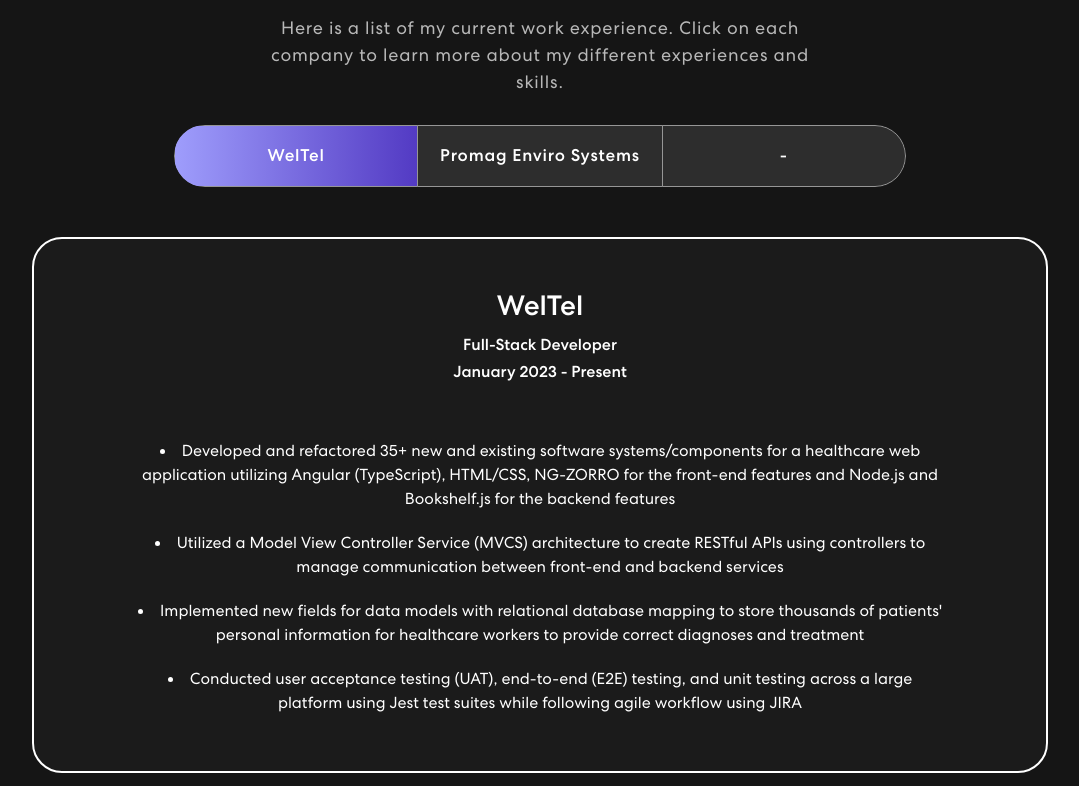
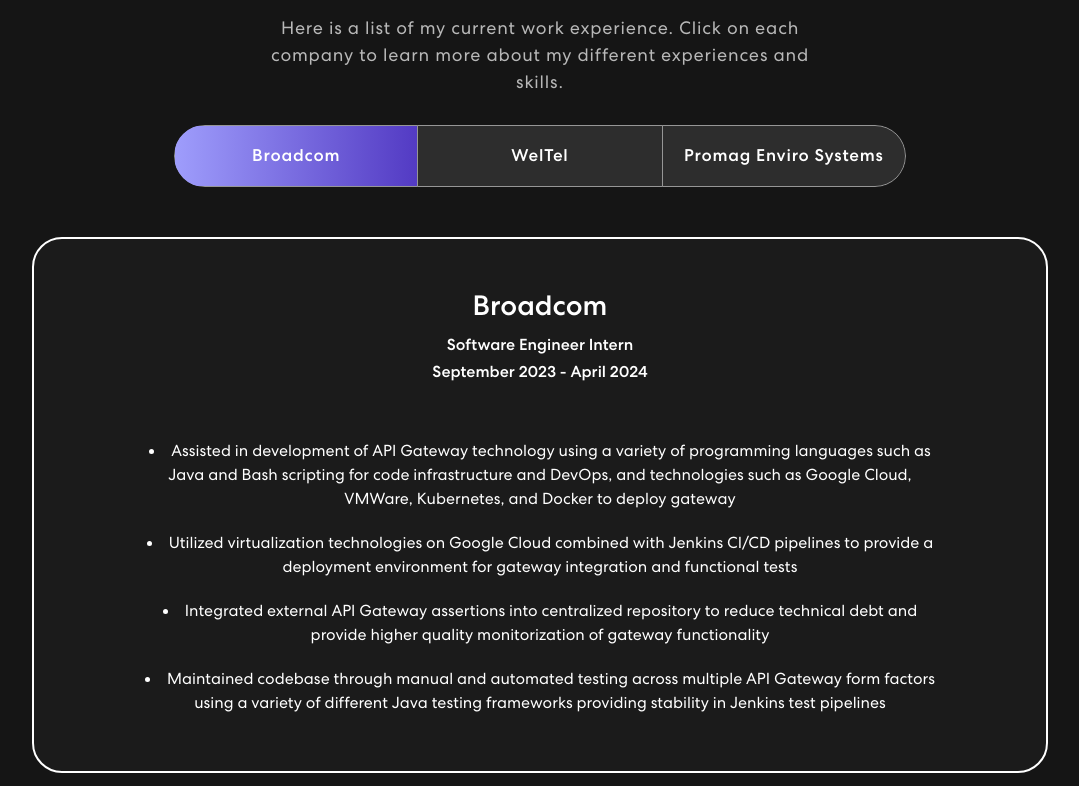
Before and after one commit to trevdang/trevdang.github.io, a React (Create React App) app: page / in a window 1280 px wide. Shown: the part 974-1760 px from the top of the page, without its empty margins (100-1179 px from the left). Built offline with nearby package versions, Linux system fonts and the light colour scheme.

Commit message:
Update resume and update skills and projects sections

```diff
--- a/src/components/Banner.js
+++ b/src/components/Banner.js
@@ -2,7 +2,7 @@
 import headerImg from "../assets/img/overlay.png";
 import { Clipboard } from "react-bootstrap-icons";
 import Typewriter from "typewriter-effect";
-import Resume from "../assets/Trevor_Dang_-_SW7.pdf";
+import Resume from "../assets/Trevor_Dang_-_SW13.pdf";
 
 export const Banner = () => {
   return (
--- a/src/components/Experience.js
+++ b/src/components/Experience.js
@@ -15,25 +15,54 @@
               <Tab.Container id="experience-tabs" defaultActiveKey="first">
                 <Nav variant="pills">
                   <Nav.Item>
-                    <Nav.Link eventKey="first">WelTel</Nav.Link>
+                    <Nav.Link eventKey="first">Broadcom</Nav.Link>
                   </Nav.Item>
                   <Nav.Item>
-                    <Nav.Link eventKey="second">Promag Enviro Systems</Nav.Link>
+                    <Nav.Link eventKey="second">WelTel</Nav.Link>
                   </Nav.Item>
                   <Nav.Item>
-                    <Nav.Link eventKey="third" disabled="true">
-                      -
-                    </Nav.Link>
+                    <Nav.Link eventKey="third">Promag Enviro Systems</Nav.Link>
                   </Nav.Item>
                 </Nav>
                 <div className="tab-description-divider" />
                 <span>
                   <Tab.Content>
                     <Tab.Pane eventKey="first">
+                      <h3>Broadcom</h3>
+                      <h6>Software Engineer Intern</h6>
+                      <h6 className="experience-header-spacing">
+                        September 2023 - April 2024
+                      </h6>
+                      <ul className="list">
+                        <li>
+                          Assisted in development of API Gateway technology using a
+                          variety of programming languages such as Java and Bash scripting
+                          for code infrastructure and DevOps, and technologies such as Google
+                          Cloud, VMWare, Kubernetes, and Docker to deploy gateway
+                        </li>
+                        <li>
+                          Utilized virtualization technologies on Google Cloud
+                          combined with Jenkins CI/CD pipelines to provide a deployment
+                          environment for gateway integration and functional tests
+                        </li>
+                        <li>
+                          Integrated external API Gateway assertions into centralized
+                          repository to reduce technical debt and provide higher quality
+                          monitorization of gateway functionality
+                        </li>
+                        <li>
+                          Maintained codebase through manual and automated testing across
+                          multiple API Gateway form factors using a variety of different
+                          Java testing frameworks providing stability in Jenkins
+                          test pipelines
+                        </li>
+                      </ul>
+                    </Tab.Pane>
+                    <Tab.Pane eventKey="second">
                       <h3>WelTel</h3>
                       <h6>Full-Stack Developer</h6>
                       <h6 className="experience-header-spacing">
-                        January 2023 - Present
+                        January 2023 - August 2023
                       </h6>
                       <ul className="list">
                         <li>
@@ -63,7 +92,7 @@
                         </li>
                       </ul>
                     </Tab.Pane>
-                    <Tab.Pane eventKey="second">
+                    <Tab.Pane eventKey="third">
                       <h3>Promag Enviro Systems</h3>
                       <h6>Software Developer</h6>
                       <h6 className="experience-header-spacing">
@@ -96,9 +125,6 @@
                         </li>
                       </ul>
                     </Tab.Pane>
-                    <Tab.Pane eventKey="third">
-                      <p>-</p>
-                    </Tab.Pane>
                   </Tab.Content>
                 </span>
               </Tab.Container>
--- a/src/components/NavBar.js
+++ b/src/components/NavBar.js
@@ -3,7 +3,7 @@
 import logo2 from "../assets/img/logo-2.png";
 import navIcon1 from "../assets/img/nav-icon1.svg";
 import { Clipboard, Github } from "react-bootstrap-icons";
-import Resume from "../assets/Trevor_Dang_-_SW7.pdf";
+import Resume from "../assets/Trevor_Dang_-_SW13.pdf";
 
 export const NavBar = () => {
   const [activeLink, setActiveLink] = useState("home");
--- a/src/components/Projects.js
+++ b/src/components/Projects.js
@@ -1,5 +1,6 @@
 import { Col, Container, Row } from "react-bootstrap";
 import { ProjectCard } from "./ProjectCard";
+import projImg5 from "../assets/img/studyai.png";
 import projImg4 from "../assets/img/chat_app.png";
 import projImg3 from "../assets/img/entertainment_robot.png";
 import projImg2 from "../assets/img/proj-img-2.png";
@@ -7,6 +8,13 @@
 
 export const Projects = () => {
   const projects = [
+    {
+      url: "https://github.com/trevdang/study-ai",
+      title: "Study AI",
+      description:
+        "Created a studying app to help students with attention deffiencies in class. Built for StormHacks 2023",
+      imgUrl: projImg5,
+    },
     {
       url: "https://github.com/trevdang/chat-app",
       title: "Chat App",
--- a/src/components/Skills.js
+++ b/src/components/Skills.js
@@ -11,6 +11,8 @@
 import GitLogo from "../assets/img/git.png";
 import AngularLogo from "../assets/img/angular.png";
 import TypeScriptLogo from "../assets/img/typescript.png";
+
+// https://github.com/marwin1991/profile-technology-icons?tab=readme-ov-file#%EF%B8%8F-cc
 
 export const Skills = () => {
   return (
@@ -79,6 +81,42 @@
                     <p>Git</p>
                   </Col>
                 </Row>
+                <Row>
+                  <Col>
+                    <img src="https://user-images.githubusercontent.com/25181517/183896132-54262f2e-6d98-41e3-8888-e40ab5a17326.png" alt="AWSLogo" />
+                    <p>AWS</p>
+                  </Col>
+                  <Col>
+                    <img src="https://user-images.githubusercontent.com/25181517/183911547-990692bc-8411-4878-99a0-43506cdb69cf.png" alt="GoogleCloudLogo" />
+                    <p>Google Cloud</p>
+                  </Col>
+                  <Col>
+                    <img src="https://user-images.githubusercontent.com/25181517/117207330-263ba280-adf4-11eb-9b97-0ac5b40bc3be.png" alt="DockerLogo" />
+                    <p>Docker</p>
+                  </Col>
+                  <Col>
+                    <img src="https://user-images.githubusercontent.com/25181517/179090274-733373ef-3b59-4f28-9ecb-244bea700932.png" alt="JenkinsLogo" />
+                    <p>Jenkins</p>
+                  </Col>
+                </Row>
+                <Row>
+                  <Col>
+                    <img src="https://user-images.githubusercontent.com/25181517/182534006-037f08b5-8e7b-4e5f-96b6-5d2a5558fa85.png" alt="KubernetesLogo" />
+                    <p>Kubernetes</p>
+                  </Col>
+                  <Col>
+                    <img src="https://user-images.githubusercontent.com/25181517/117208736-bdedc080-adf5-11eb-912f-61c7d43705f6.png" alt="OracleLogo" />
+                    <p>Oracle</p>
+                  </Col>
+                  <Col>
+                    <img src="https://user-images.githubusercontent.com/25181517/183896128-ec99105a-ec1a-4d85-b08b-1aa1620b2046.png" alt="MySQLLogo" />
+                    <p>MySQL</p>
+                  </Col>
+                  <Col>
+                    <img src="https://user-images.githubusercontent.com/25181517/182884177-d48a8579-2cd0-447a-b9a6-ffc7cb02560e.png" alt="MongoDBLogo" />
+                    <p>MongoDB</p>
+                  </Col>
+                </Row>
               </Col>
             </div>
           </Col>
```
Also changed, not shown: 1 other file (tests, documents, lock files or other folders).
